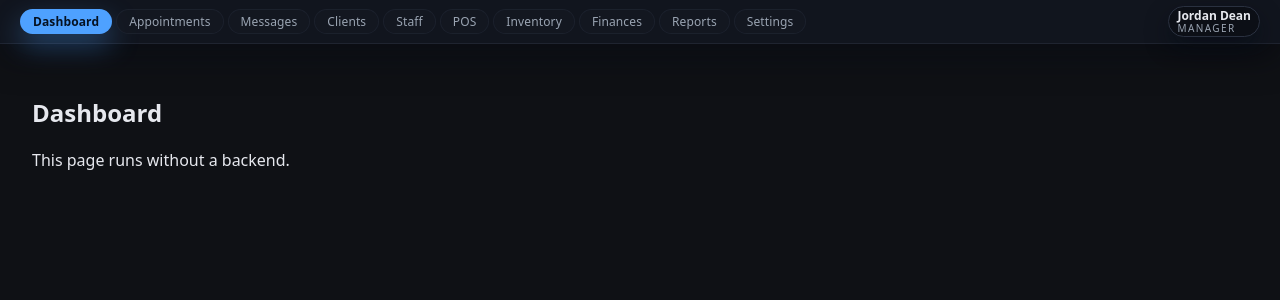
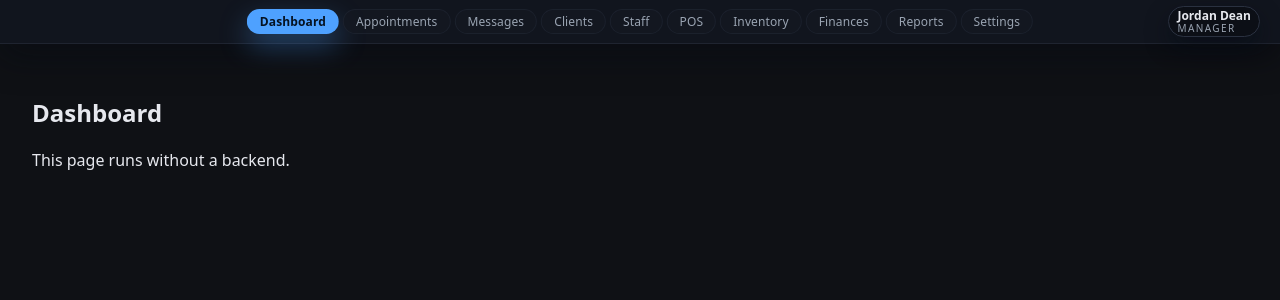
Before and after one commit to JimmysRanch/1030, a Next.js app: page / in a window 1280 px wide. Shown: the top 300 px of the page. Built offline with nearby package versions, Linux system fonts and the light colour scheme.

Commit message:
Center header navigation

```diff
--- a/app/globals.css
+++ b/app/globals.css
@@ -6,9 +6,9 @@ body { min-height:100vh; }
 a { color: inherit; text-decoration: none; }
 button { font: inherit; color: inherit; }
 .app-shell { min-height:100vh; display:flex; flex-direction:column; background:var(--bg); }
-.top-nav { position:sticky; top:0; z-index:20; display:flex; align-items:center; justify-content:space-between; gap:16px; padding:6px 20px;
+.top-nav { position:sticky; top:0; z-index:20; display:flex; align-items:center; justify-content:flex-end; gap:16px; padding:6px 20px;
  background:rgba(18,22,32,0.92); border-bottom:1px solid #1f2430; box-shadow:0 12px 36px rgba(5,9,18,0.45); backdrop-filter:blur(16px); }
-.primary-nav { display:flex; align-items:center; gap:4px; flex:1; justify-content:flex-start; }
+.primary-nav { display:flex; align-items:center; gap:4px; position:absolute; left:50%; transform:translateX(-50%); }
 .nav-link { padding:3px 12px; border-radius:999px; font-size:12px; color:var(--muted); background:rgba(20,24,34,0.75);
  transition:all 0.2s ease; border:1px solid rgba(42,49,64,0.4); letter-spacing:0.01em; }
 .nav-link:hover { color:var(--text); background:#1f2430; border-color:rgba(78,161,255,0.35); }
@@ -26,8 +26,8 @@ button { font: inherit; color: inherit; }
 }
 
 @media (max-width: 960px) {
-  .top-nav { flex-wrap:wrap; align-items:flex-start; gap:12px; padding:8px 16px; }
-  .primary-nav { order:2; width:100%; overflow:auto; padding-bottom:2px; }
+  .top-nav { flex-direction:column; align-items:flex-start; gap:12px; padding:8px 16px; }
+  .primary-nav { position:static; transform:none; order:2; width:100%; overflow:auto; padding-bottom:2px; justify-content:flex-start; }
   .primary-nav::-webkit-scrollbar { height:6px; }
   .top-actions { order:1; width:100%; justify-content:flex-start; }
   .content { padding:24px 20px; }
```
